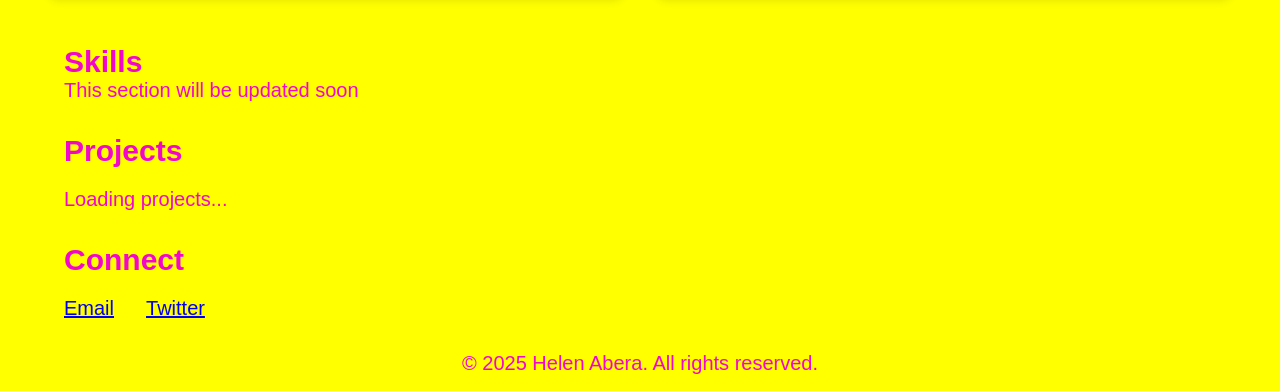
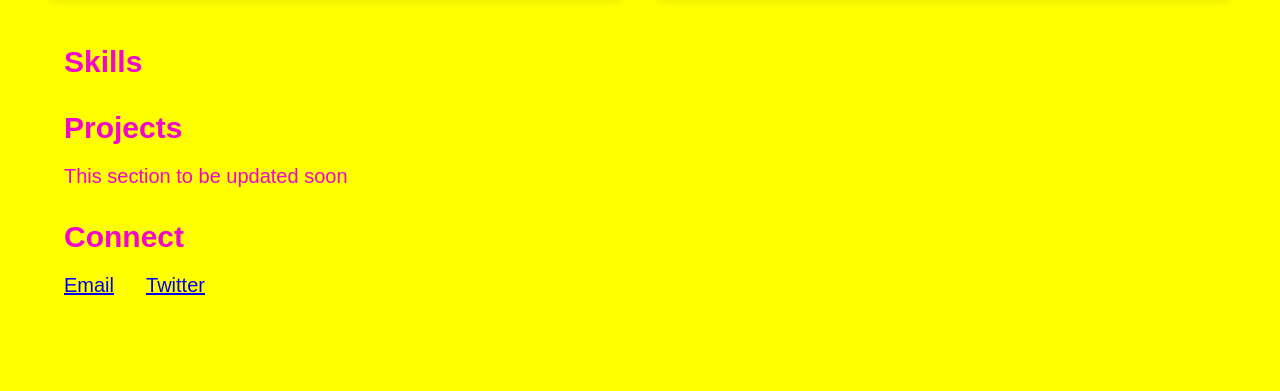
Before and after one commit to helenw4/Helen_Abera_Jupiter, a plain HTML site: page index.html in a window 1280 px wide. Shown: the part 1288-1679 px from the top of the page. After the commit the page ends 1585 px from the top, so only its background shows below. Drawn offline with Linux system fonts and the light colour scheme.

Commit message:
Update index.html

```diff
--- a/index.html
+++ b/index.html
@@ -57,10 +57,8 @@
 
     <section id="Skills">
         <h2>Skills</h2>
+        <ul id="skill-ulonly"></ul>
         <div class="skills-container">
-
-            <p>This section will be updated soon</p>
-
         </div>
     </section>
 
@@ -68,7 +66,9 @@
         <h2>Projects</h2>
         <div class="projects-container">
 
-            <ul>Loading projects...</ul>
+            <ul>
+                This section to be updated soon
+            </ul>
 
         </div>
     </section>
@@ -82,10 +82,7 @@
             </ul>
         </div>
     </section>
+    <script src="js/index.js"></script>
 
-    <footer>
-        &copy; 2025 Helen Abera. All rights reserved.
-    </footer>
-    <script src="js/index.js" ></script>
 </body>
 </html>
```
